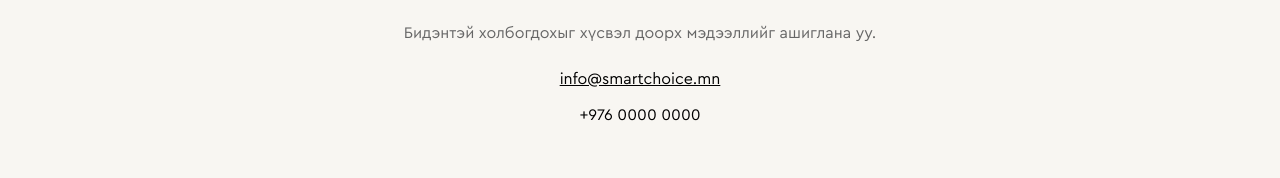
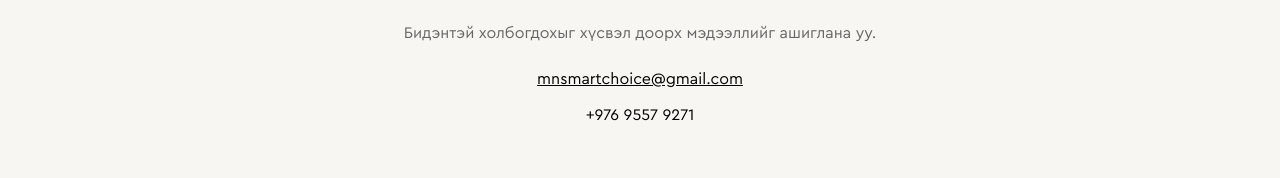
Before and after one commit to Hitoshidattebayo/Smart-Choice-online-shop, a Next.js app in the folder nextjs-smart-choice/: page /contact in a window 1280 px wide. Shown: the part 203-381 px from the top of the page. Built offline with nearby package versions, Linux system fonts and the light colour scheme; no server answers.

Commit message:
Update contact info: mnsmartchoice@gmail.com and +976 9557 9271

```diff
--- a/nextjs-smart-choice/app/contact/page.tsx
+++ b/nextjs-smart-choice/app/contact/page.tsx
@@ -8,8 +8,8 @@
                 Бидэнтэй холбогдохыг хүсвэл доорх мэдээллийг ашиглана уу.
             </p>
             <div style={{ display: 'flex', flexDirection: 'column', gap: '10px', alignItems: 'center' }}>
-                <a href="mailto:info@smartchoice.mn" style={{ color: '#000', textDecoration: 'underline' }}>info@smartchoice.mn</a>
-                <a href="tel:+97600000000" style={{ color: '#000', textDecoration: 'none' }}>+976 0000 0000</a>
+                <a href="mailto:mnsmartchoice@gmail.com" style={{ color: '#000', textDecoration: 'underline' }}>mnsmartchoice@gmail.com</a>
+                <a href="tel:+97695579271" style={{ color: '#000', textDecoration: 'none' }}>+976 9557 9271</a>
             </div>
         </div>
     );
```
